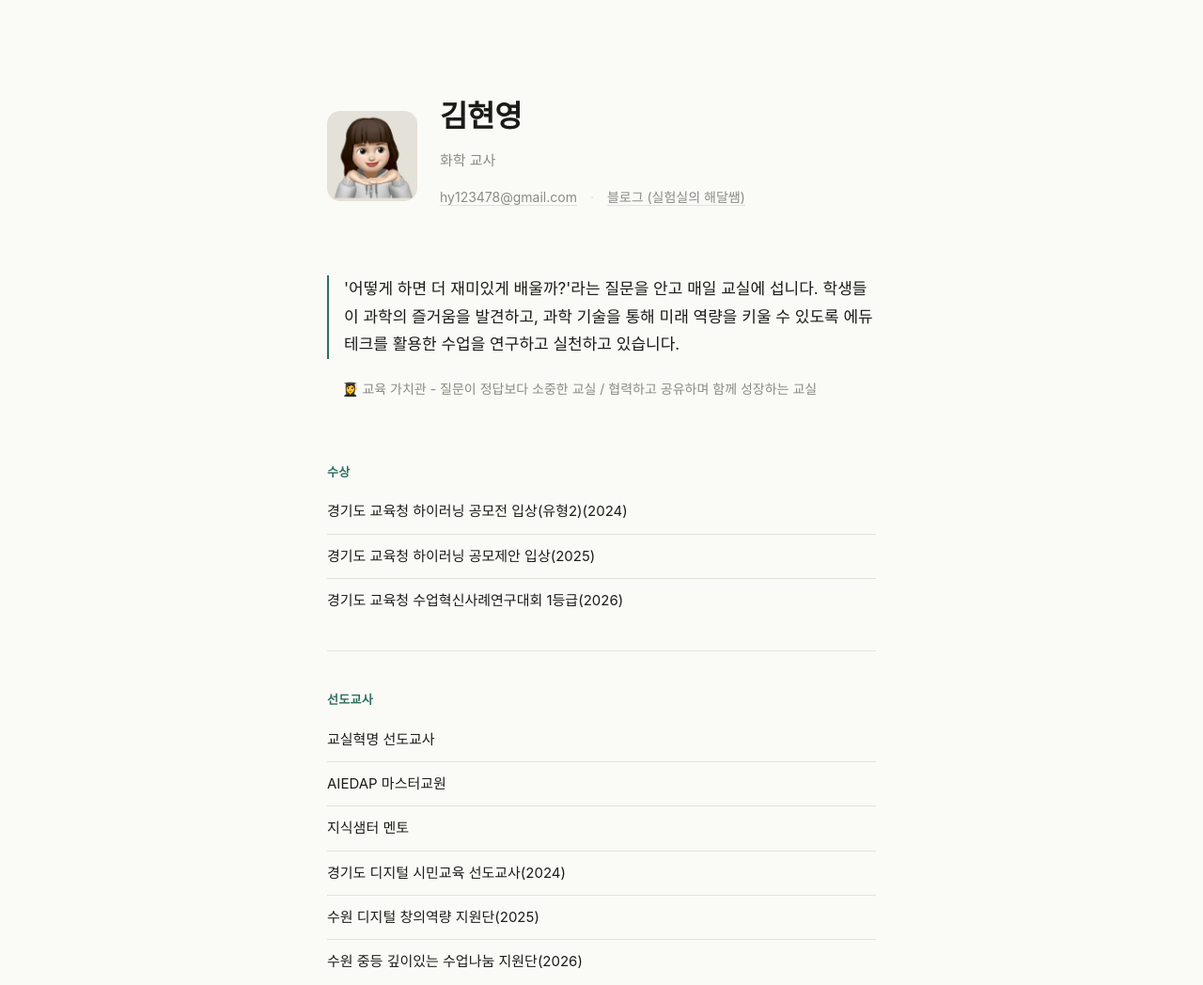
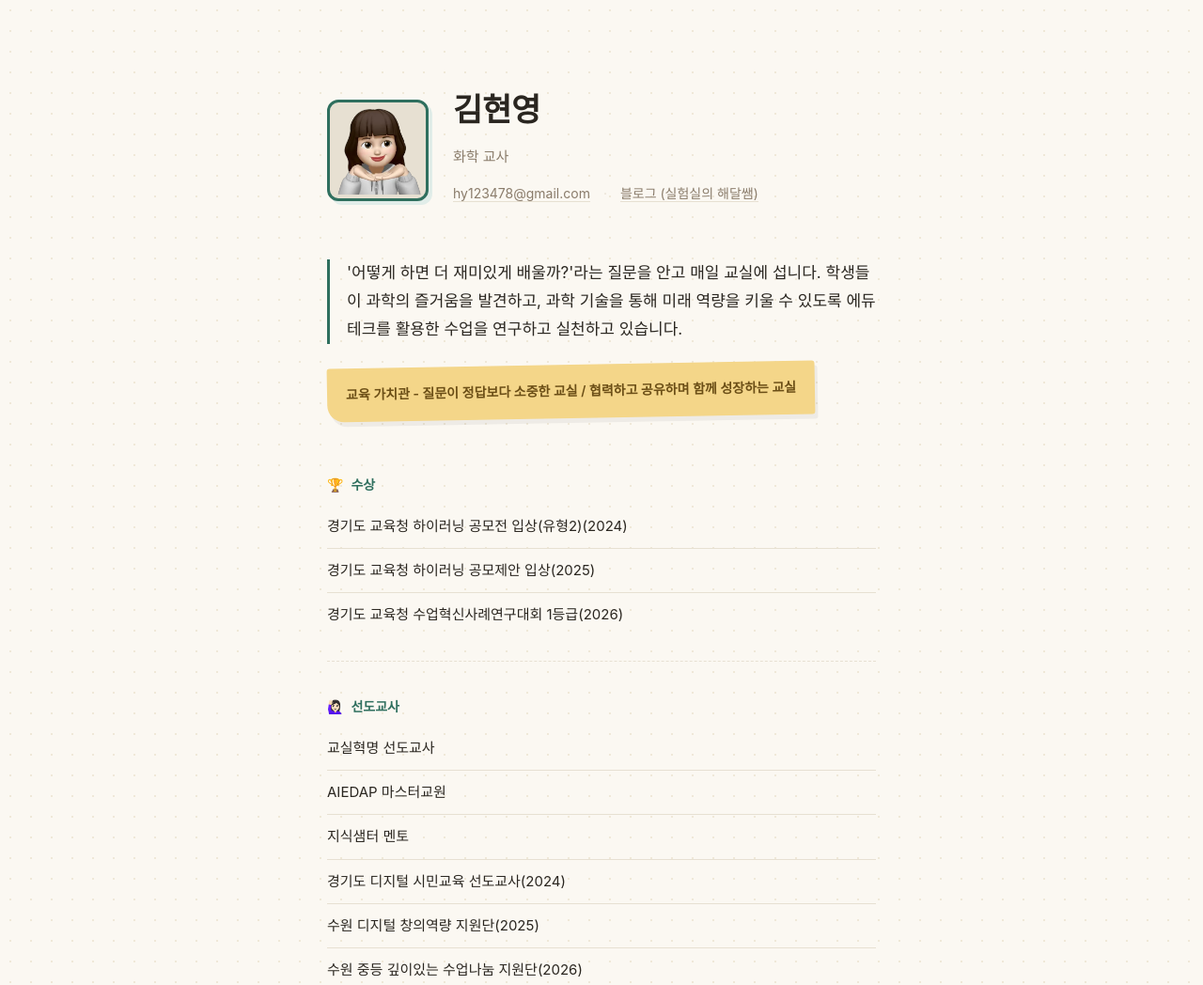
Before and after one commit to haedalt/haedal-portfolio, a website: page index.html in a window 1280 px wide. Shown: the top 1048 px of the page at 94% size. Drawn offline with Linux system fonts and the light colour scheme; a web font is replaced by a local one.

Commit message:
노션 데이터로 사이트 갱신

```diff
--- a/index.html
+++ b/index.html
@@ -6,21 +6,28 @@
 <title>과학 해달쌤</title>
 <meta name="description" content="'어떻게 하면 더 재미있게 배울까?'라는 질문을 안고 매일 교실에 섭니다. 학생들이 과학의 즐거움을 발견하고, 과학 기술을 통해 미래 역량을 키울 수 있도록 에듀테크를 활용한 수업을 연구하고 실천하고 있습니다." />
 <link rel="preconnect" href="https://cdn.jsdelivr.net" />
+<link rel="preconnect" href="https://fonts.googleapis.com" />
 <link rel="stylesheet" href="https://cdn.jsdelivr.net/gh/orioncactus/pretendard@v1.3.9/dist/web/static/pretendard.css" />
+<link rel="stylesheet" href="https://fonts.googleapis.com/css2?family=Noto+Serif+KR:wght@600;700&display=swap" />
 <style>
   :root {
-    --bg: #FAFAF7;
-    --ink: #1B1B18;
-    --sub: #8B8B83;
+    --bg: #FBF8F2;
+    --ink: #2A2620;
+    --sub: #8A7C6B;
     --accent: #2F6F5E;
-    --line: #E4E1D8;
+    --accent-soft: #E1EDE9;
+    --chalk: #F4D689;
+    --chalk-ink: #6B4E16;
+    --line: #E7E0D2;
   }
   * { box-sizing: border-box; }
   html { scroll-behavior: smooth; }
   body {
     margin: 0;
     font-family: 'Pretendard', -apple-system, BlinkMacSystemFont, sans-serif;
-    background: var(--bg);
+    background-color: var(--bg);
+    background-image: radial-gradient(#EFE8D8 1px, transparent 1px);
+    background-size: 22px 22px;
     color: var(--ink);
     line-height: 1.75;
     -webkit-font-smoothing: antialiased;
@@ -28,26 +35,29 @@
   main {
     max-width: 640px;
     margin: 0 auto;
-    padding: 96px 28px 120px;
+    padding: 88px 28px 120px;
   }
 
   .hero {
     display: flex;
     align-items: center;
-    gap: 24px;
-    margin-bottom: 56px;
+    gap: 26px;
+    margin-bottom: 20px;
   }
   .avatar {
-    width: 96px;
-    height: 96px;
-    border-radius: 14px;
+    width: 108px;
+    height: 108px;
+    border-radius: 12px;
     object-fit: cover;
     flex-shrink: 0;
     background: var(--line);
+    border: 3px solid var(--accent);
+    box-shadow: 4px 4px 0 var(--accent-soft);
   }
   .hero h1 {
     margin: 0 0 6px;
-    font-size: 32px;
+    font-family: 'Noto Serif KR', 'Pretendard', serif;
+    font-size: 34px;
     font-weight: 700;
     letter-spacing: -0.01em;
   }
@@ -71,30 +81,37 @@
   .intro {
     font-size: 17px;
     color: var(--ink);
-    margin: 0 0 20px;
-    padding-left: 16px;
-    border-left: 2px solid var(--accent);
+    margin: 44px 0 22px;
+    padding-left: 18px;
+    border-left: 3px solid var(--accent);
   }
-  .values {
+
+  .quote-note {
+    display: inline-block;
+    background: var(--chalk);
+    color: var(--chalk-ink);
     font-size: 14px;
-    color: var(--sub);
-    margin: 0 0 64px;
-    padding-left: 16px;
+    font-weight: 600;
+    padding: 16px 20px;
+    margin: 0 0 60px;
+    border-radius: 3px 3px 3px 18px;
+    transform: rotate(-1deg);
+    box-shadow: 3px 5px 0 rgba(0,0,0,0.05);
   }
 
   .section {
-    padding-top: 40px;
-    margin-top: 40px;
-    border-top: 1px solid var(--line);
+    padding-top: 36px;
+    margin-top: 36px;
+    border-top: 1px dashed var(--line);
   }
   .section:first-of-type { border-top: none; margin-top: 0; padding-top: 0; }
   .section h2 {
-    font-size: 13px;
-    font-weight: 600;
+    font-size: 14px;
+    font-weight: 700;
     color: var(--accent);
     margin: 0 0 18px;
-    letter-spacing: 0.02em;
   }
+  .sec-icon { margin-right: 8px; }
   .plain-list {
     list-style: none;
     margin: 0;
@@ -134,10 +151,10 @@
   }
 
   @media (max-width: 480px) {
-    main { padding: 64px 20px 90px; }
-    .hero { gap: 16px; margin-bottom: 44px; }
-    .avatar { width: 76px; height: 76px; border-radius: 12px; }
-    .hero h1 { font-size: 26px; }
+    main { padding: 60px 20px 90px; }
+    .hero { gap: 16px; }
+    .avatar { width: 84px; height: 84px; border-radius: 10px; }
+    .hero h1 { font-size: 27px; }
   }
 </style>
 </head>
@@ -157,11 +174,11 @@
     </div>
 
     <p class="intro">'어떻게 하면 더 재미있게 배울까?'라는 질문을 안고 매일 교실에 섭니다. 학생들이 과학의 즐거움을 발견하고, 과학 기술을 통해 미래 역량을 키울 수 있도록 에듀테크를 활용한 수업을 연구하고 실천하고 있습니다.</p>
-    <p class="values">👩‍🎓 교육 가치관 - 질문이 정답보다 소중한 교실 / 협력하고 공유하며 함께 성장하는 교실</p>
+    <p class="quote-note">교육 가치관 - 질문이 정답보다 소중한 교실 / 협력하고 공유하며 함께 성장하는 교실</p>
 
 
     <section class="section">
-      <h2>수상</h2>
+      <h2><span class="sec-icon">🏆</span>수상</h2>
       <ul class="plain-list">
         <li>경기도 교육청 하이러닝 공모전 입상(유형2)(2024)</li>
         <li>경기도 교육청 하이러닝 공모제안 입상(2025)</li>
@@ -170,7 +187,7 @@
     </section>
 
     <section class="section">
-      <h2>선도교사</h2>
+      <h2><span class="sec-icon">🙋🏻‍♀️</span>선도교사</h2>
       <ul class="plain-list">
         <li>교실혁명 선도교사</li>
         <li>AIEDAP 마스터교원</li>
@@ -182,7 +199,7 @@
     </section>
 
     <section class="section">
-      <h2>연구회</h2>
+      <h2><span class="sec-icon">📒</span>연구회</h2>
       <ul class="plain-list">
         <li>고양 에듀테크 연구회(2022-2024)</li>
         <li>경기도 하이러닝 연구회</li>
@@ -193,7 +210,7 @@
     </section>
 
     <section class="section">
-      <h2>강의 이력</h2>
+      <h2><span class="sec-icon">🎤</span>강의 이력</h2>
       <ul class="plain-list">
         <li>2023 덕은한강중 전문적학습공동체 에듀테크  연수</li>
         <li>2023 원당중 전문적학습공동체 에듀테크 연수</li>
@@ -213,7 +230,7 @@
     </section>
 
     <section class="section">
-      <h2>에듀테크 연구</h2>
+      <h2><span class="sec-icon">💻</span>에듀테크 연구</h2>
       <p class="tools-line">
         <span>바이브 코딩</span><span class="dot">·</span><span>띵커벨</span><span class="dot">·</span><span>왓퀴즈 AI</span><span class="dot">·</span><span>Goolge Ai studio</span><span class="dot">·</span><span>Claude</span><span class="dot">·</span><a href="https://notebooklm.google/" target="_blank" rel="noopener">Notebook LM</a><span class="dot">·</span><a href="https://padlet.com/" target="_blank" rel="noopener">Padlet</a><span class="dot">·</span><a href="https://tooning.io/" target="_blank" rel="noopener">Tooning</a><span class="dot">·</span><a href="https://hi.goe.go.kr/" target="_blank" rel="noopener">경기도교육청 AI 교수학습 플랫폼</a><span class="dot">·</span><a href="https://www.notion.com/ko" target="_blank" rel="noopener">Notion</a><span class="dot">·</span><a href="https://www.canva.com/ko_kr/" target="_blank" rel="noopener">Canva</a>
       </p>
```
